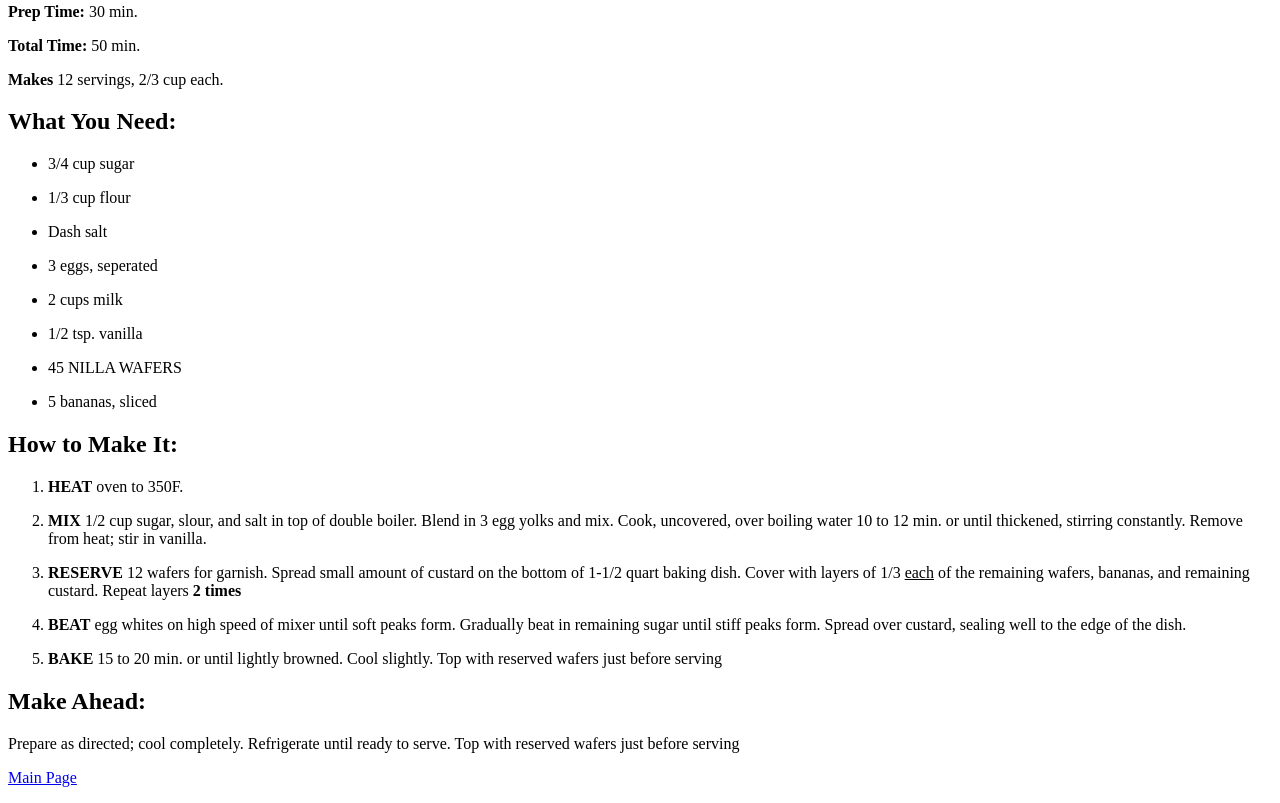
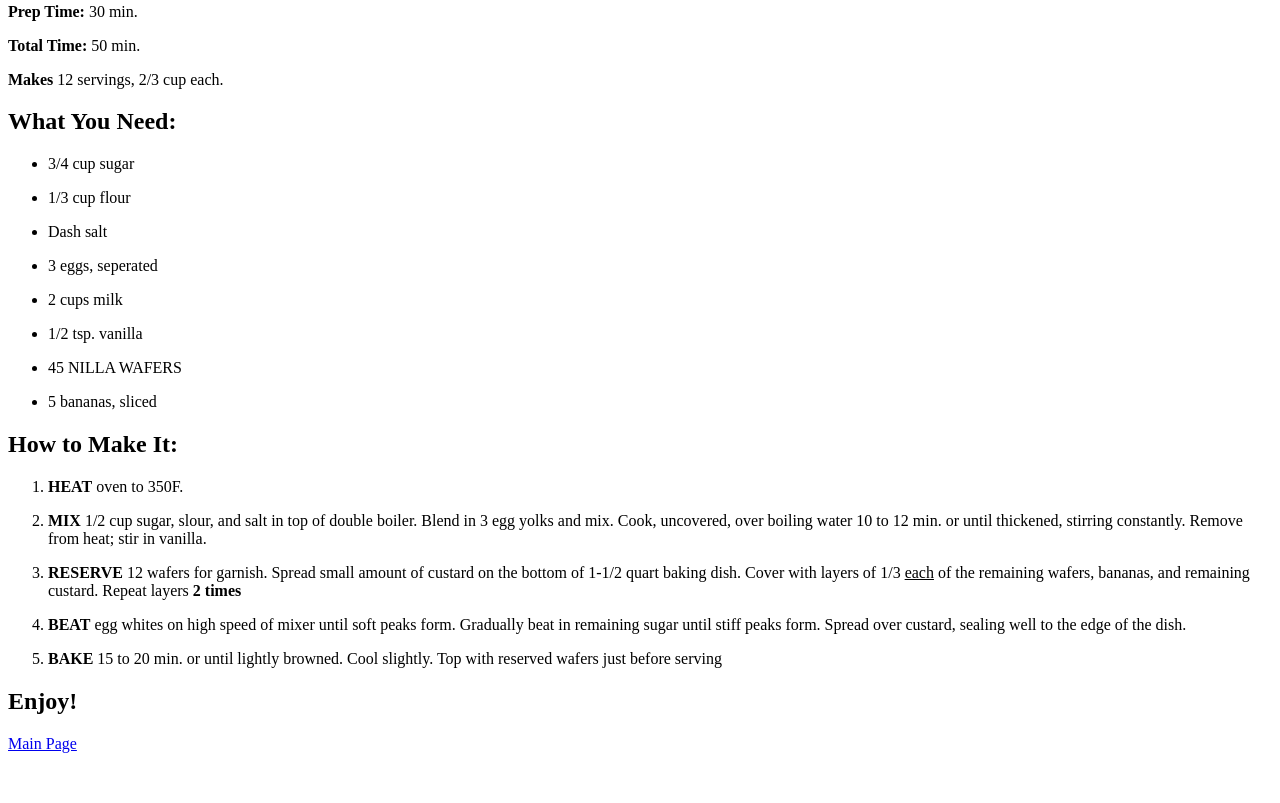
Before and after one commit to TypicallyTristan/odin-recipes, a plain HTML site: page recipes/bananapudding.html in a window 1280 px wide. Shown: the part 394-1197 px from the top of the page. After the commit the page ends 1163 px from the top, so only its background shows below. Drawn offline with Linux system fonts and the light colour scheme.

Commit message:
Edit Text

```diff
--- a/recipes/bananapudding.html
+++ b/recipes/bananapudding.html
@@ -38,8 +38,7 @@
 
     <p><li><strong>BAKE</strong> 15 to 20 min. or until lightly browned. Cool slightly. Top with reserved wafers just before serving</li></p></ol>
 
-  <h2>Make Ahead:</h2>
-    <p>Prepare as directed; cool completely. Refrigerate until ready to serve. Top with reserved wafers just before serving</p>
+  <h2>Enjoy!</h2>
 
     <p><a href="../index.html">Main Page</a></p>
 </body>
```
